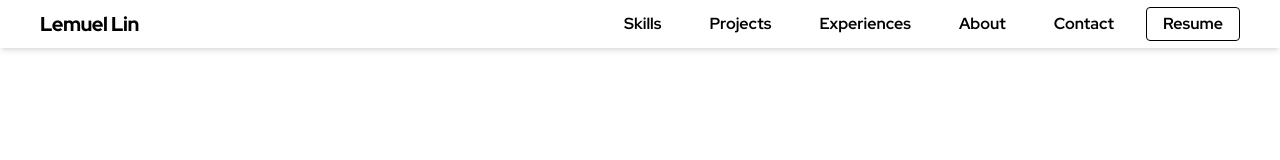
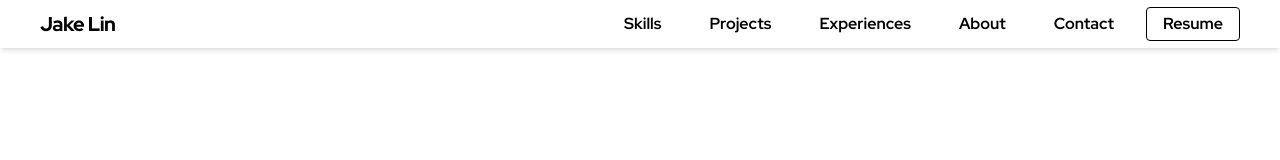
Before and after one commit to lemuellin/portfolio, a React (Create React App) app: page / in a window 1280 px wide. Shown: the top 160 px of the page. Built offline with nearby package versions, Linux system fonts and the light colour scheme.

Commit message:
change name

```diff
--- a/src/components/NavBar.js
+++ b/src/components/NavBar.js
@@ -21,7 +21,7 @@ const NavBar = () => {
         <div className=" fixed top-0 h-12 w-screen m-0 flex justify-center items-center bg-primary shadow-md">
             <nav className="flex items-center justify-between flex-wrap font-redhat p-4">
                 <div className="fixed left-10 flex items-center flex-shrink-0 text-black mr-6">
-                    <span onClick={(e) => {e.preventDefault(); document.getElementById("welcome").scrollIntoView({behavior: 'smooth'}); setMenu(false);}} className=" font-extrabold text-xl tracking-tight cursor-pointer">Lemuel Lin</span>
+                    <span onClick={(e) => {e.preventDefault(); document.getElementById("welcome").scrollIntoView({behavior: 'smooth'}); setMenu(false);}} className=" font-extrabold text-xl tracking-tight cursor-pointer">Jake Lin</span>
                 </div>
                 <div className="fixed right-10 lg:hidden">
                     <button onClick={(e) => {e.preventDefault(); setMenu(!menu);}} className="flex items-center px-2 py-1 border-0 rounded text-black border-black hover:bg-slate-200 cursor-pointer">
```
